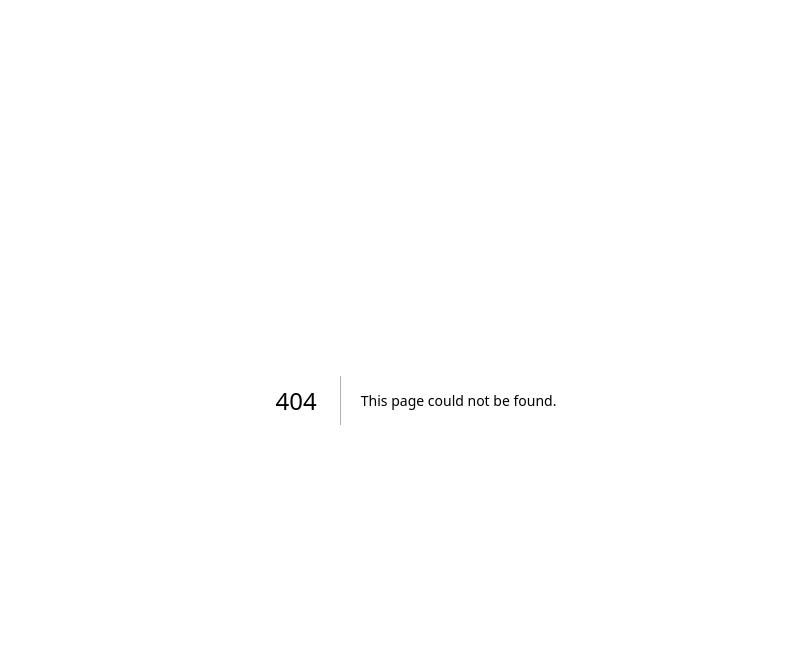
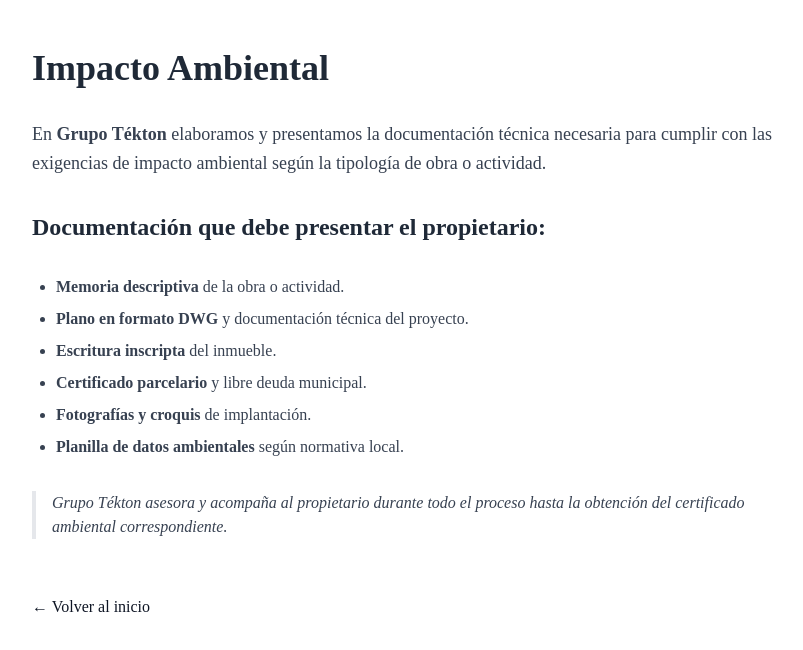
Before and after one commit to gestiones-art/grupo-tekton-landing, a Next.js app: page /tramites/impacto-ambiental in a window 1280 px wide. Before the commit this address had no page. Shown: the top 650 px of the page, without its empty margins (224-1027 px from the left). Built offline with nearby package versions, Linux system fonts and the light colour scheme.

Commit message:
Create page.js

```diff
--- /dev/null
+++ b/app/tramites/impacto-ambiental/page.js
@@ -0,0 +1,61 @@
+import Link from "next/link";
+
+export const metadata = {
+  title: "Impacto Ambiental — Grupo Tékton",
+  description:
+    "Documentación requerida para tramitar estudios y permisos de impacto ambiental ante los municipios de Zona Norte.",
+};
+
+export default function Page() {
+  return (
+    <main className="min-h-screen bg-white text-gray-900 px-6 md:px-8 py-12">
+      <div className="mx-auto max-w-3xl space-y-8">
+        <h1 className="text-3xl md:text-4xl font-bold text-gray-800 mb-4">
+          Impacto Ambiental
+        </h1>
+
+        <p className="text-lg text-gray-700 leading-relaxed">
+          En <strong>Grupo Tékton</strong> elaboramos y presentamos la
+          documentación técnica necesaria para cumplir con las exigencias de
+          impacto ambiental según la tipología de obra o actividad.
+        </p>
+
+        <h2 className="text-2xl font-semibold text-gray-800 mb-3">
+          Documentación que debe presentar el propietario:
+        </h2>
+        <ul className="list-disc pl-6 space-y-2 text-gray-700">
+          <li>
+            <strong>Memoria descriptiva</strong> de la obra o actividad.
+          </li>
+          <li>
+            <strong>Plano en formato DWG</strong> y documentación técnica del
+            proyecto.
+          </li>
+          <li>
+            <strong>Escritura inscripta</strong> del inmueble.
+          </li>
+          <li>
+            <strong>Certificado parcelario</strong> y libre deuda municipal.
+          </li>
+          <li>
+            <strong>Fotografías y croquis</strong> de implantación.
+          </li>
+          <li>
+            <strong>Planilla de datos ambientales</strong> según normativa local.
+          </li>
+        </ul>
+
+        <p className="border-l-4 border-gray-200 pl-4 italic text-gray-700">
+          Grupo Tékton asesora y acompaña al propietario durante todo el proceso
+          hasta la obtención del certificado ambiental correspondiente.
+        </p>
+
+        <div className="pt-6">
+          <Link href="/" className="text-[#0e1524] font-medium hover:underline">
+            ← Volver al inicio
+          </Link>
+        </div>
+      </div>
+    </main>
+  );
+}
```
